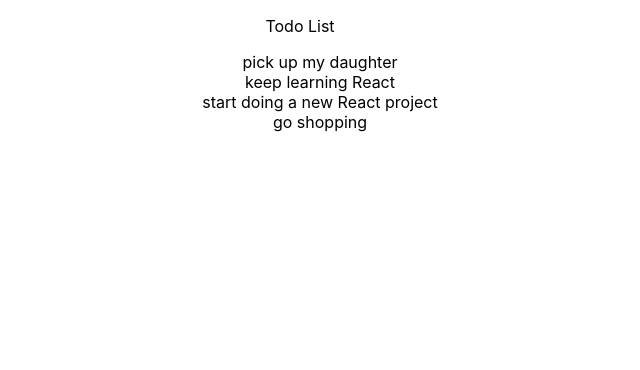
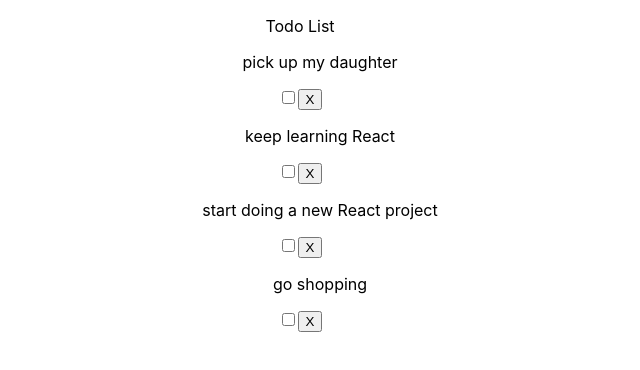
Before and after one commit to xnslx/React-Todo-Hooks, a React (Create React App) app: page / in a window 1280 px wide. Shown: the top 370 px of the page, without its empty margins (340-980 px from the left). Built offline with nearby package versions, Linux system fonts and the light colour scheme.

Commit message:
sixth commit

```diff
--- a/src/App.js
+++ b/src/App.js
@@ -1,4 +1,4 @@
-import React from 'react';
+import React, {useState} from 'react';
 import './App.css';
 import Todo from './Component/Todo/Todo';
 
@@ -26,11 +26,32 @@ const App = () => {
         checked: false
     }
 ]
+  const [todos, setTodos] = useState(todoList)
+
+  const toggleTodo = (index) => {
+    const newTodo = [...todos];
+    newTodo[index].checked = !newTodo[index].checked;
+    setTodos(newTodo);
+  }
+
+  const deleteTodo = (index) => {
+    const newTodo = [...todos];
+    newTodo.splice(index, 1);
+    setTodos(newTodo);
+  }
 
   return (
     <div className="App">
       <p>Todo List</p>
-      <Todo todolist={todoList}/>
+      {todos.map((todo,index) => (
+        <Todo
+          todo={todo}
+          key={index}
+          index={index}
+          toggleTodo={toggleTodo}
+          deleteTodo={deleteTodo}
+        />
+      ))}
     </div>
   )
 }
--- a/src/Component/Todo/Todo.js
+++ b/src/Component/Todo/Todo.js
@@ -1,15 +1,19 @@
-import React from 'react';
-import TodoItem from '../TodoItem/TodoItem';
+import React from 'react'
 
-const Todo = ({todolist}) => {
-    console.log(todolist)
+const Todo = ({todo, index, toggleTodo, deleteTodo}) => {
     return (
-        <ul>
-            {todolist.map((item,index) => (
-                <TodoItem todo={item} key={index} index={index}/>
-            ))}
-        </ul>
+        <>
+            <ul
+                key={todo.index}
+                style={{listStyle: 'none'}}>
+                <li style={{textDecoration: todo.checked? 'line-through' : 'none'}}>
+                    {todo.text}
+                </li>
+            </ul>
+            <input type="checkbox" checked={todo.checked}onClick={() => toggleTodo(index) }/>
+            <button onClick={() => deleteTodo(index)}>X</button>
+        </>
     )
-}
+};
 
 export default Todo;
--- a/src/Component/TodoItem/TodoItem.js
+++ /dev/null
@@ -1,12 +0,0 @@
-import React from 'react'
-
-const TodoItem = ({todo, index}) => {
-    console.log(todo)
-    return (
-        <li key={todo.index} style={{listStyle: 'none'}} index={index}>
-            {todo.text}
-        </li>
-    )
-};
-
-export default TodoItem;
```
